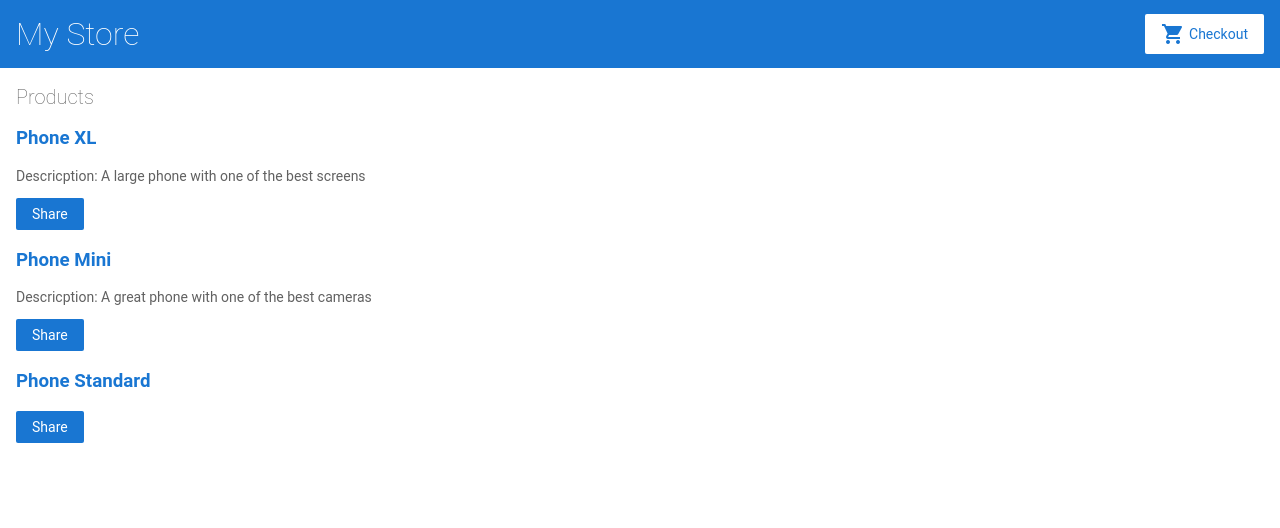
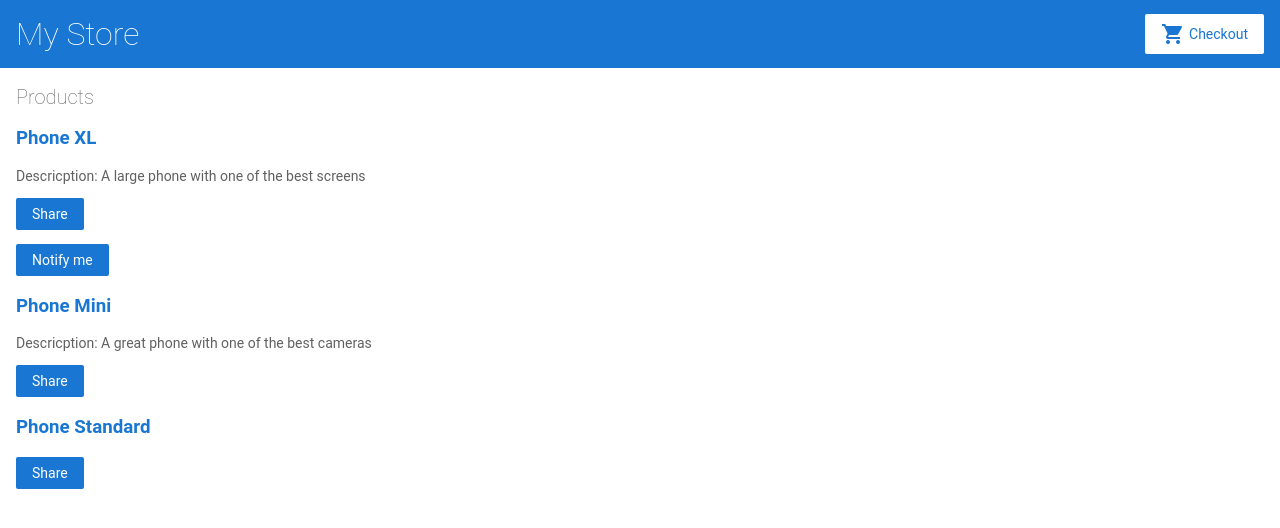
Before and after one commit to AndreeaMagda/angular-first-project, an Angular app: page / in a window 1280 px wide. Shown: the top 528 px of the page. Built offline with nearby package versions, Linux system fonts and the light colour scheme.

Commit message:
Pass data to a child component

```diff
--- a/src/app/app.module.ts
+++ b/src/app/app.module.ts
@@ -6,6 +6,7 @@
 import { AppComponent } from './app.component';
 import { TopBarComponent } from './top-bar/top-bar.component';
 import { ProductListComponent } from './product-list/product-list.component';
+import { ProductAlertsComponent } from './product-alerts/product-alerts.component';
 
 @NgModule({
   imports: [
@@ -18,7 +19,8 @@
   declarations: [
     AppComponent,
     TopBarComponent,
-    ProductListComponent
+    ProductListComponent,
+    ProductAlertsComponent
   ],
   bootstrap: [
     AppComponent
--- /dev/null
+++ b/src/app/product-alerts/product-alerts.component.html
@@ -0,0 +1,3 @@
+<p *ngIf="product && product.price>700">
+    <button type="button">Notify me</button>
+</p>
--- a/src/app/product-list/product-list.component.html
+++ b/src/app/product-list/product-list.component.html
@@ -14,6 +14,7 @@
     <button type="button" (click)="share()">
         Share
     </button>
+    <app-product-alerts [product]="product"></app-product-alerts>
 </div>
 <!--
 Copyright Google LLC. All Rights Reserved.
```
Also changed, not shown: src/app/product-alerts/product-alerts.component.ts (added, +11 -0 lines), src/app/product-alerts/product-alerts.component.css (added), 1 other file (tests, documents, lock files or other folders).
